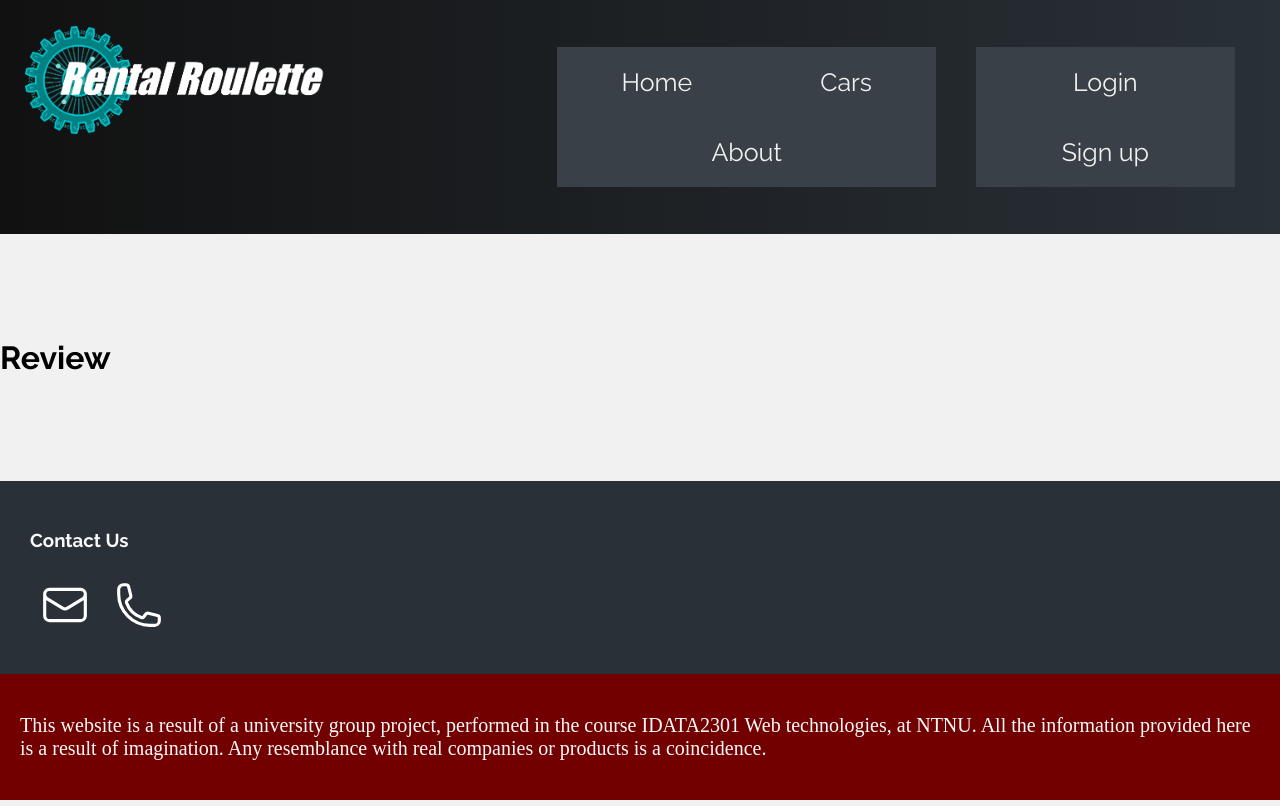
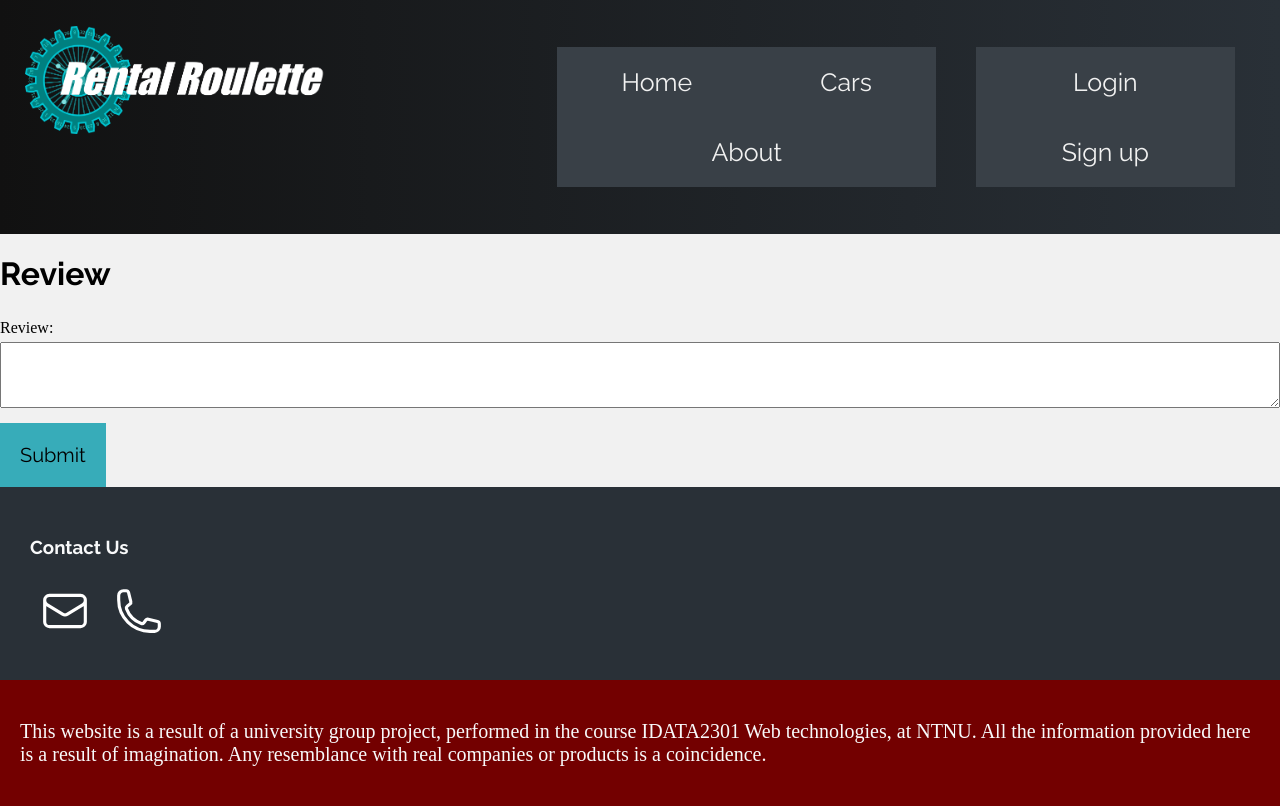
Before and after one commit to Nezerpz/IDATA2301-Project-2025, a React (Vite) app: page /review in a window 1280 px wide. Built offline with nearby package versions, Linux system fonts and the light colour scheme; a web font is replaced by a local one.

Commit message:
Created some classes needed for final page layout

```diff
--- a/src/App.jsx
+++ b/src/App.jsx
@@ -6,6 +6,7 @@ import Login from './pages/Login.jsx'
 import Signup from "./pages/Signup.jsx";
 import Orders from "./pages/Orders.jsx";
 import Review from "./pages/Review.jsx";
+import UserPage from "./pages/UserPage.jsx";
 
 function App() {
   return (
@@ -17,6 +18,7 @@ function App() {
           <Route path="/signup" element={<Signup />} />
           <Route path="/orders" element={<Orders />} />
           <Route path="/review" element={<Review />} />
+          <Route path="/userpage" element={<UserPage />} />
       </Routes>
   )
 }
--- a/src/pages/Review.jsx
+++ b/src/pages/Review.jsx
@@ -1,9 +1,18 @@
+
+//TODO: CSS for review-box
 
 
 function Review(){
     return (
-        <div>
+        <div className={"review-box"}>
             <h1>Review</h1>
+            <form>
+                <label>
+                    <span>Review:</span>
+                    <textarea name="review" rows="4" cols="50"></textarea>
+                </label>
+                <button type="submit">Submit</button>
+            </form>
         </div>
     )
 }
--- /dev/null
+++ b/src/pages/Userpage.jsx
@@ -0,0 +1,13 @@
+
+//TODO: This is supposed to be the root where the user can see their profile and corresponding information.
+// Implement the actual page with the user's information. Rename to mypage?
+
+function Userpage() {
+    return (
+        <div>
+            <h1>Userpage</h1>
+        </div>
+    );
+}
+
+export default Userpage;
```
Also changed, not shown: src/components/ProviderSettings.jsx (added, +12 -0 lines), src/components/AddNewCar.jsx (added), src/components/ManageOwnedCars.jsx (added), src/components/OwnedCarsList.jsx (added).
